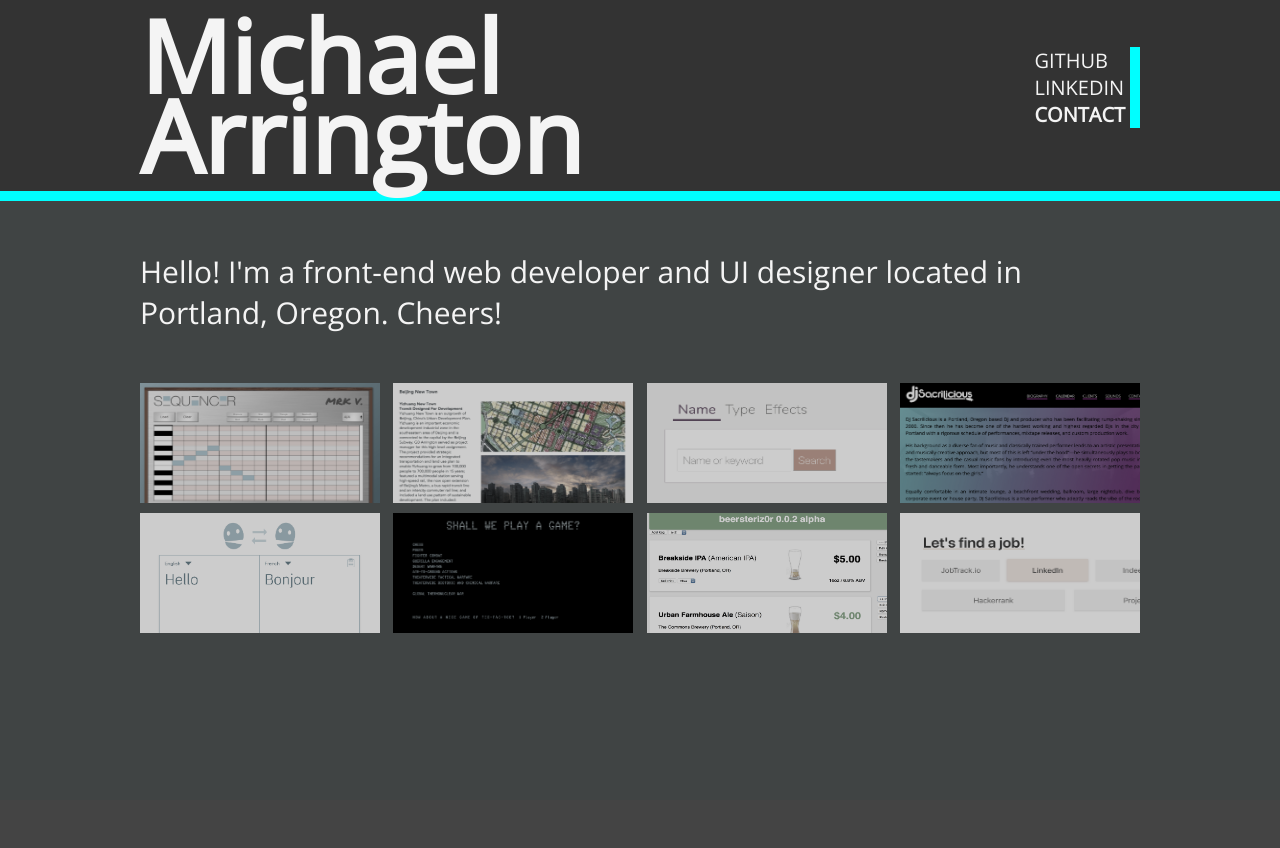
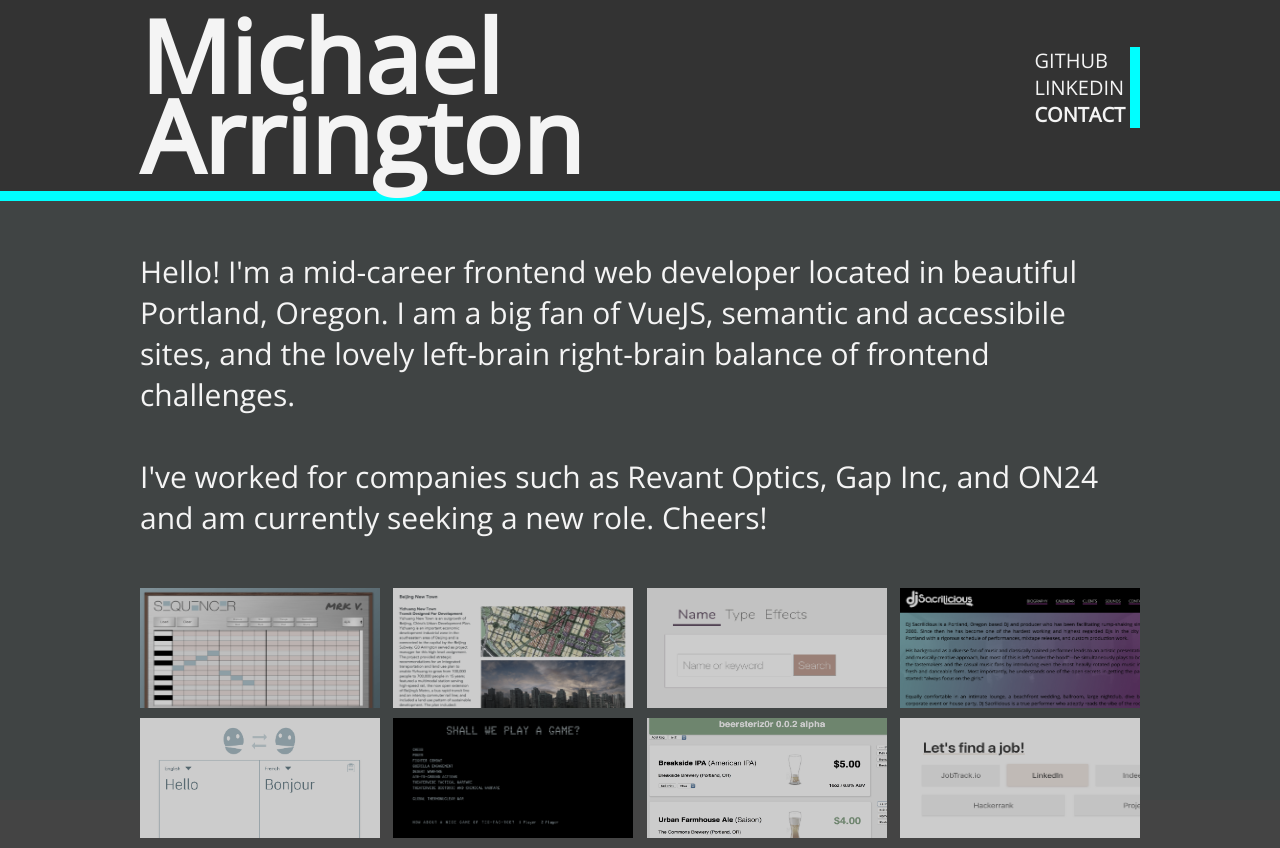
Before and after one commit to arringtonm/portfolio, a website: page index.html in a window 1280 px wide. Before the commit the page ends 800 px from the top, so only its background shows below. Drawn offline with nearby package versions, Linux system fonts and the light colour scheme.

Commit message:
Update copy; consider rebuilding from scratch

```diff
--- a/index.html
+++ b/index.html
@@ -30,8 +30,11 @@
     </div>
     <div class="main">
       <div class="container">
-        <p class="greeting">Hello! I'm a front-end web developer and UI designer located in Portland, Oregon. Cheers!</p>
-      </div>
+        <p class="greeting">Hello! I'm a mid-career frontend web developer located in beautiful Portland, Oregon. I am a big fan of VueJS, semantic and accessibile sites, and the lovely left-brain right-brain balance of frontend challenges.
+        <br><br>
+          I've worked for companies such as <a href="https://www.revantoptics.com" target="_blank">Revant Optics</a>, <a href="https://www.gapinc.com/en-us/" target="_blank">Gap Inc</a>, and <a href='https://on24.com' target='_blank'>ON24</a> and am currently seeking a new role. Cheers!</p>
+        </div>
+      </p>
       <div class="gallery">
         <div class="gallery-item">
           <a href="https://github.com/arringtonm/sequencer" target="_blank">
--- a/sass/layout/_nav.scss
+++ b/sass/layout/_nav.scss
@@ -10,7 +10,7 @@
     padding-left: 150px;
     border-right: 10px solid aqua;
   &:hover {
-    border-right: 10px solid #888;
+    // border-right: 10px solid #888;
     background-color: aqua;
     background-image: linear-gradient(to right,white,aqua);
     // color: white;
```
Also changed, not shown: package.json (added, +20 -0 lines), README.md.
